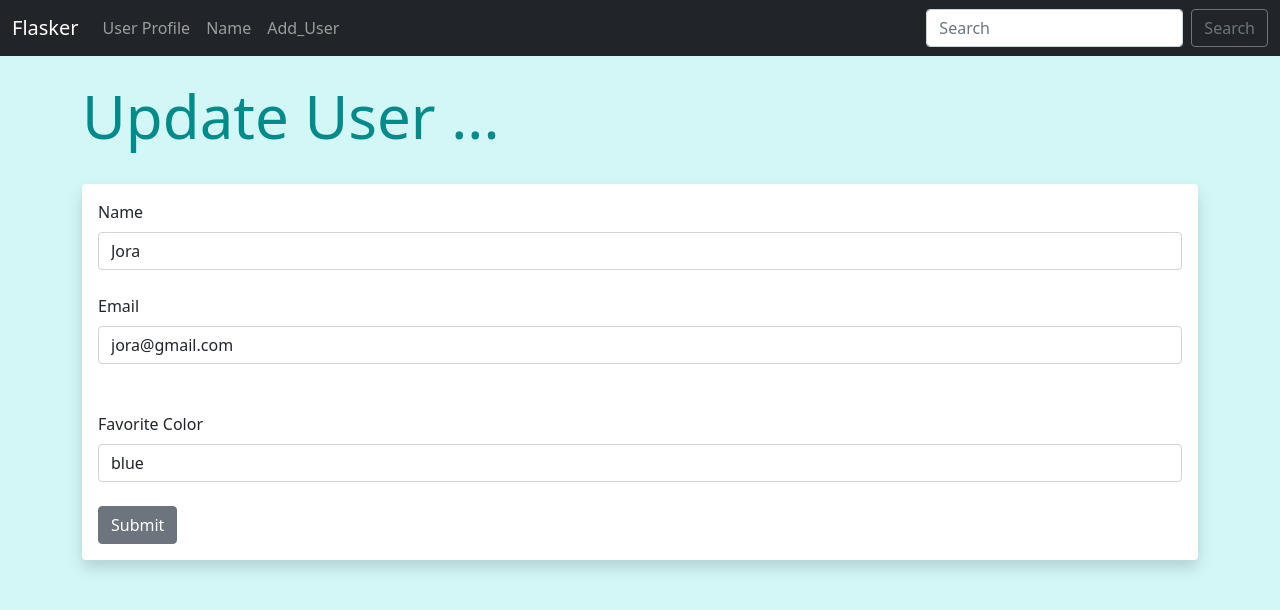
After one commit to Electronic12/flasker_sec, a Flask app: page /update/1/ in a window 1280 px wide. The commit adds this page. Shown: the top 610 px of the page. Run offline with Flask 2, Linux system fonts and the light colour scheme; data comes from the database, SQL or seed files in the repository; both versions use the stored data as it was after the commit; some libraries are stand-ins or nearby versions.

Commit message:
update username and email

```diff
--- a/app.py
+++ b/app.py
@@ -1,4 +1,4 @@
-from flask import Flask, render_template, flash
+from flask import Flask, render_template, flash, request
 from flask_wtf import FlaskForm
 from wtforms import StringField, SubmitField
 from wtforms.validators import DataRequired
@@ -9,13 +9,19 @@ from datetime import datetime
 app = Flask(__name__)
 app.config['SECRET_KEY'] = 'secretversion'
 # Add Database Connection
+# Old SQLite DB
 app.config['SQLALCHEMY_DATABASE_URI'] = 'sqlite:///codemy.db'
+#  New MySQL DB
+# app.config['SQLALCHEMY_DATABASE_URI'] = 'postgresql://postgres:postgres@localhost/name'
+
 db = SQLAlchemy(app)
+
 
 class Users(db.Model):
     id = db.Column(db.Integer, primary_key=True)
     name = db.Column(db.String(200), nullable=False)
     email = db.Column(db.String(150), nullable=False, unique=True)
+    favorite_color = db.Column(db.String(120))
     date_added = db.Column(db.DateTime, default=datetime.utcnow)
 
     def __repr__(self):
@@ -27,7 +33,28 @@ class Users(db.Model):
 class UserForm(FlaskForm):
     name = StringField('Name', validators=[DataRequired()])
     email = StringField('Email', validators=[DataRequired()])
+    favorite_color = StringField('Favorite Color')
     submit = SubmitField('Submit')
+
+@app.route('/update/<int:id>/', methods=['GET', 'POST'])
+def update(id):
+    form = UserForm()
+    update_db_user = Users.query.get_or_404(id)
+    if request.method == 'POST':
+        update_db_user.name = request.form['name']
+        update_db_user.email = request.form['email']
+        update_db_user.favorite_color = request.form['favorite_color']
+        try:
+            db.session.commit()
+            flash("User update succsesfull")
+            return render_template("update_to_username.html", form=form, update_db_user=update_db_user)
+
+        except Exception as ex:
+            flash("Error!")
+            return render_template("update_to_username.html", form=form, update_db_user=update_db_user)
+
+    else:
+        return render_template("update_to_username.html", form=form, update_db_user=update_db_user)
 
 # Create  a Form Class
 class NamerForm(FlaskForm):
@@ -56,12 +83,13 @@ def add_user():
     if form.validate_on_submit():
         user = Users.query.filter_by(email=form.email.data).first()
         if user is None:
-            user = Users(name=form.name.data, email=form.email.data)
+            user = Users(name=form.name.data, email=form.email.data, favorite_color=form.favorite_color.data)
             db.session.add(user)
             db.session.commit()
         name = form.name.data
         form.name.data = ''
         form.email.data = ''
+        form.email.favorite_color = ''
         flash('User adedd Successfuly')
     our_users = Users.query.order_by(Users.date_added)
     return render_template("add_user.html", name=name, form=form, our_users=our_users)
--- /dev/null
+++ b/templates/update_to_username.html
@@ -0,0 +1,47 @@
+{% extends 'base.html' %}
+
+{% block content %}
+{% for message in get_flashed_messages() %}
+    <div class="alert alert-primary alert-dismissible fade show" role="alert">
+        Hey {{ name }} {{ message }}
+        <button type="button" class="btn-close" data-bs-dismiss="alert" aria-label="Close"></button>
+      </div>
+{% endfor %}
+
+    {% if name %}
+        <h1>Update User</h1>
+        <table class="table table-hover table-bordered table-striped">
+        {%  for our_user in our_users %}
+                <tr>
+                    <td>
+                        {{ our_user.id }}.
+                        {{  our_user.name }}
+                        {{ our_user.email }}
+                        {{ our_user.favorite_color }}
+                    </td>
+                </tr>
+        {% endfor %}
+        </table>
+    {% else %}
+
+        <h1>Update User ...</h1>
+        <br/>
+<div class="shadow p-3 mb-5 bg-body rounded">
+        <form action="/update/{{ update_db_user.id }}/" method="POST">
+            {{ form.hidden_tag() }}
+            {{ form.name.label(class="form-label") }}
+            {{ form.name(class="form-control", value=update_db_user.name) }}
+            <br/>
+            {{ form.email.label(class="form-label") }}
+            {{ form.email(class="form-control", value=update_db_user.email) }}
+            <br/><br/>
+            {{ form.favorite_color.label(class="form-label") }}
+            {{ form.favorite_color(class="form-control", value=update_db_user.favorite_color) }}
+            <br/>
+            {{ form.submit(class="btn btn-secondary") }}
+        </form>
+</div>
+
+        <br/><br/><br/>
+    {% endif %}
+{% endblock %}
```
Also changed, not shown: db_config.py (added, +63 -0 lines), templates/add_user.html (+13 -6 lines), codemy.db.
